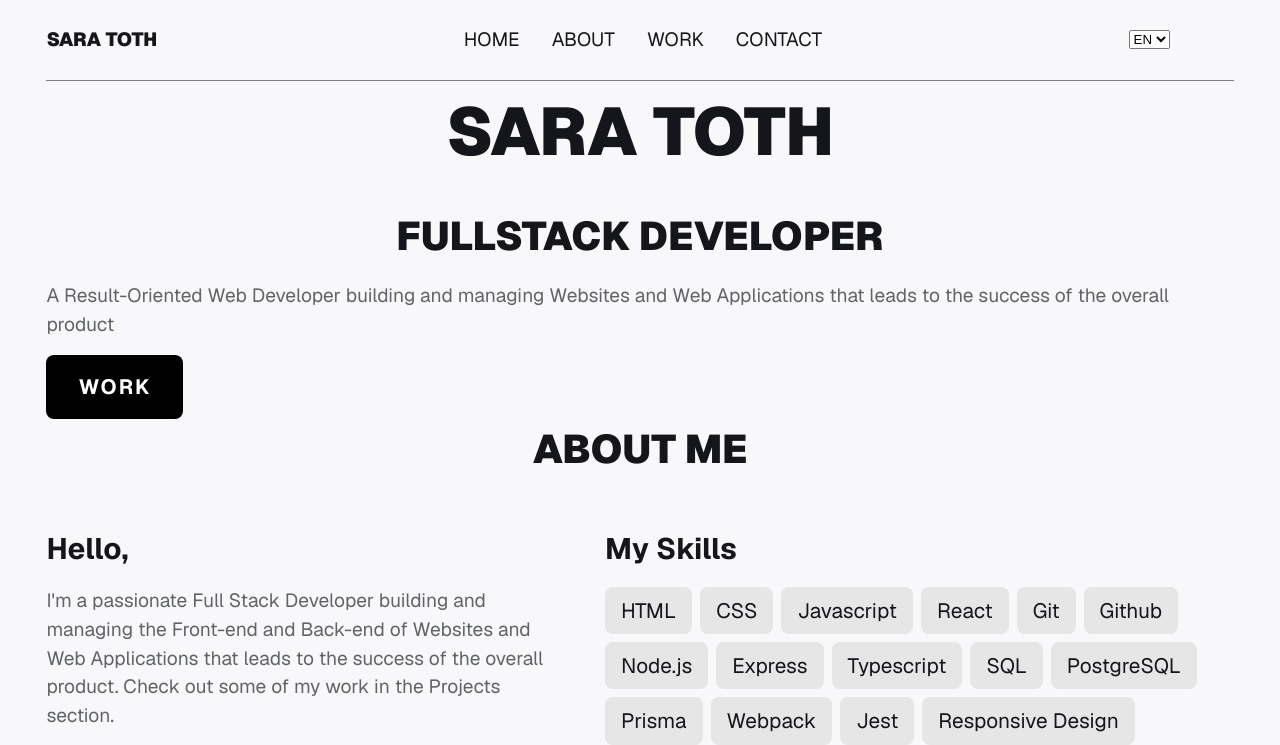
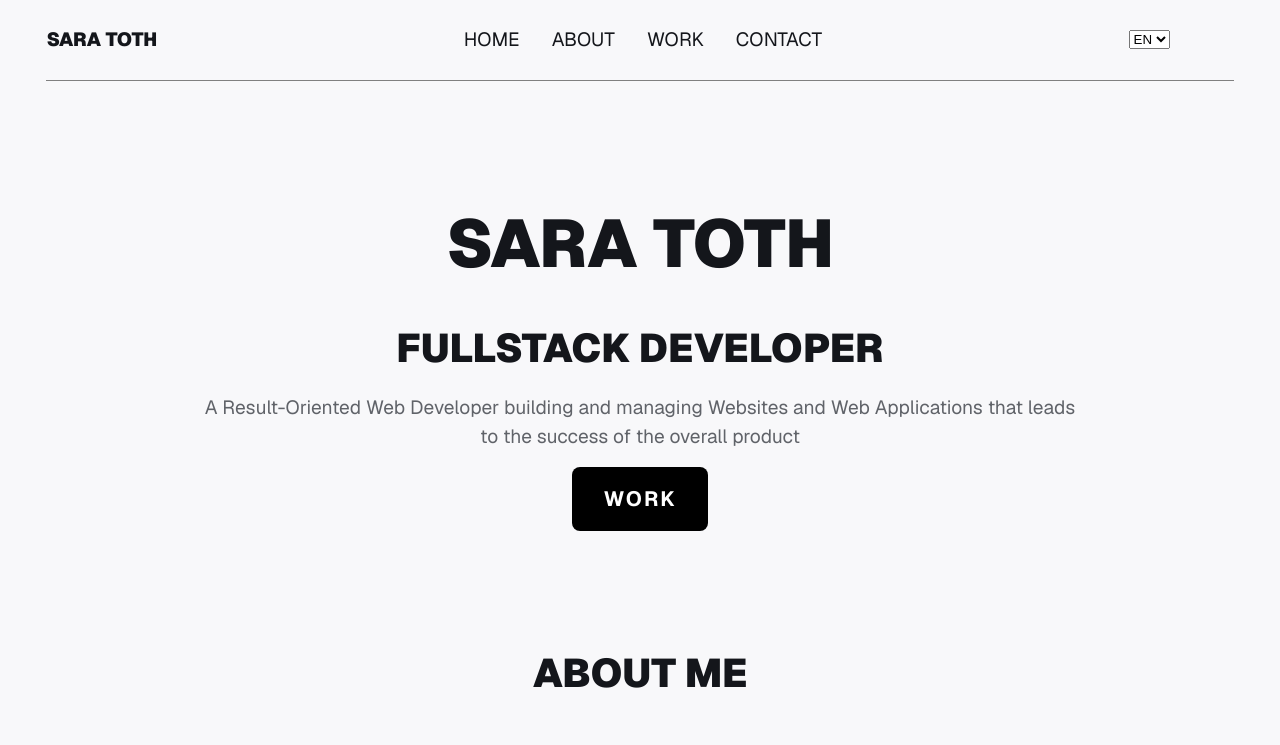
Before and after one commit to SaraToth/portfolio-react, a React (Vite) app: page / in a window 1280 px wide. Shown: the top 745 px of the page. Built offline with nearby package versions, Linux system fonts and the light colour scheme.

Commit message:
Feat: Create narrower margins for hero/contact sec

```diff
--- a/src/components/Contact/Contact.jsx
+++ b/src/components/Contact/Contact.jsx
@@ -21,7 +21,7 @@ const Contact = () => {
         <section id="contact" className="home-contact">
             <div className={styles.container}>
                 <h2>Let's Work Together</h2>
-                <div className="content">
+                <div className={styles.content}>
                     <p>{t("home.contact.content")}</p>
                 </div>
 
--- a/src/components/Contact/Contact.module.css
+++ b/src/components/Contact/Contact.module.css
@@ -1,5 +1,10 @@
 .container {
     text-align: center;
+}
+
+.content {
+    padding-left: var(--padding-horizontal-section);
+    padding-right: var(--padding-horizontal-section);
 }
 
 .socials ul {
--- a/src/components/Hero/Hero.jsx
+++ b/src/components/Hero/Hero.jsx
@@ -1,6 +1,7 @@
 import { Link } from "react-router-dom";
 import { useParams } from "react-router-dom";
 import { useTranslation } from "react-i18next";
+import styles from "./Hero.module.css";
 
 const Hero = ({page}) => {
 
@@ -9,12 +10,12 @@ const Hero = ({page}) => {
 
     if (page === "home") {
         return (
-            <section id="hero" className="home-hero">
-                <div className="container">
+            <section id="hero" className={styles.homeHero}>
+                <div className={styles.heroContainer}>
                     <h1>{t("home.hero.h1")}</h1>
                     <h2>{t("home.hero.h2")}</h2>
-                    <div className="content">
-                        <p>{t("home.hero.content")}</p>
+                    <div>
+                        <p className={styles.homeContent}>{t("home.hero.content")}</p>
                     </div>
                     <Link to="/#works" className="btn-default">Work</Link>
                 </div>
--- a/src/components/Hero/Hero.module.css
+++ b/src/components/Hero/Hero.module.css
@@ -0,0 +1,12 @@
+.homeHero {
+    margin-block: 7rem;
+}
+
+.heroContainer {
+    text-align: center;
+}
+
+.homeContent {
+    padding-left: var(--padding-horizontal-section);
+    padding-right: var(--padding-horizontal-section);
+}
--- a/src/styles/globals.css
+++ b/src/styles/globals.css
@@ -39,9 +39,12 @@
     --gap: 0.5rem;
     --border-radius: 0.5rem;
 
-    /* Padding */
+    /* Default Padding */
     --padding-horizontal: clamp(1.5rem, 3vw + 0.5rem, 4rem);
-    --padding-vertical: clamp(7rem, 8vw + 1rem, 14rem);
+    --padding-vertical: clamp(7rem, 8vw + 1rem, 10rem);
+
+    /* Specialized Padding */
+    --padding-horizontal-section: clamp(2rem, 12vw, 14rem);
 
     /* Media breakpoints */
     --tablet: 800px;
@@ -117,8 +120,8 @@ h3 {
 ============================== */
 
 body {
-    margin-left: var(--padding-horizontal);
-    margin-right: var(--padding-horizontal);
+    padding-left: var(--padding-horizontal);
+    padding-right: var(--padding-horizontal);
 }
 
 /* ==============================
@@ -138,15 +141,3 @@ body {
     display: inline-block;
     margin-top: 1rem;
 }
-
-/* ==============================
-   TOOLS
-============================== */
-
-/* .tool {
-    background-color: var(--skill-bgd-color);
-    color: var(--skill-font-color);
-    font-size: var(--text-small);
-    padding: 0.5rem 1rem;
-    border-radius: var(--border-radius);
-} */
```
